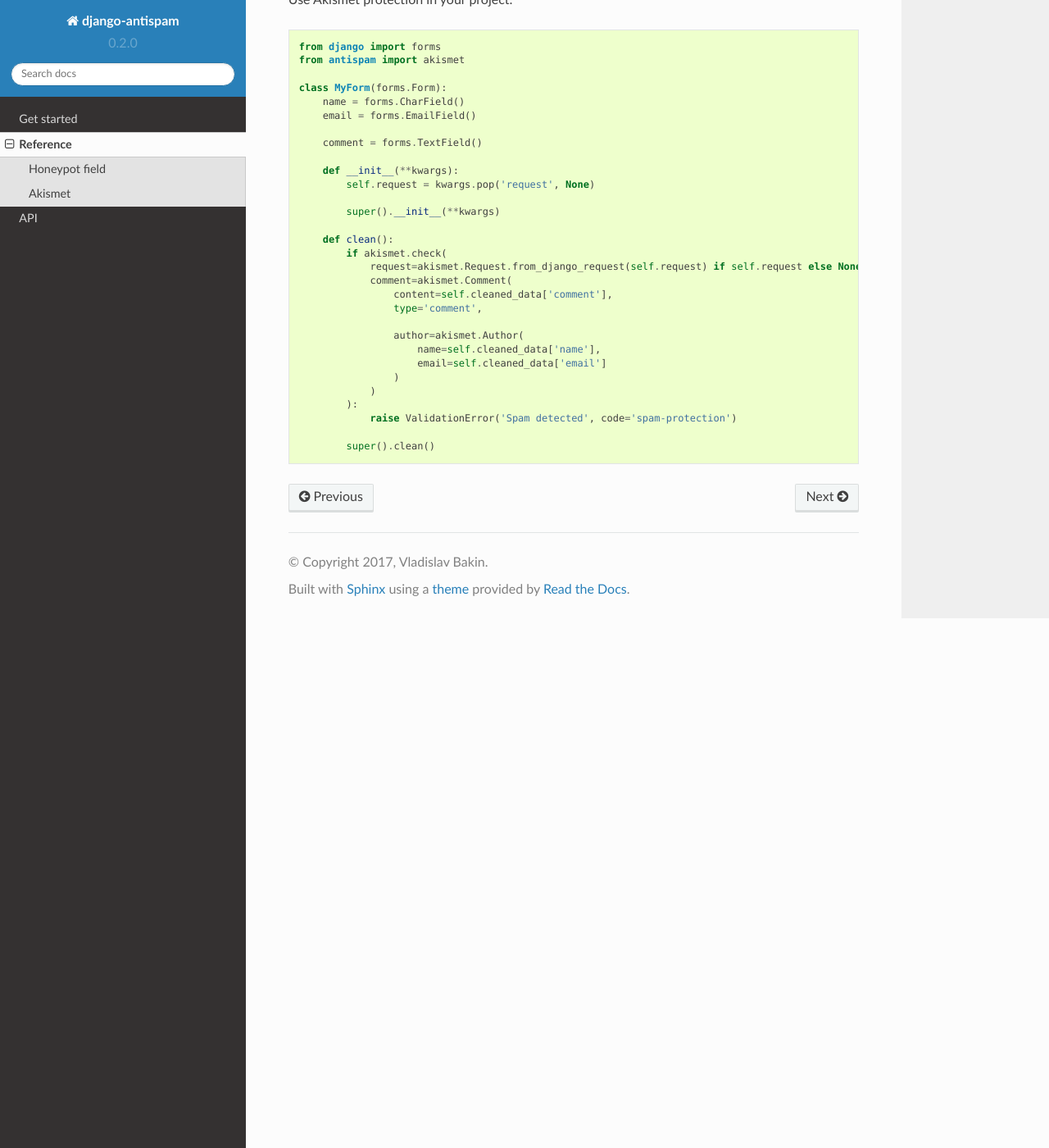
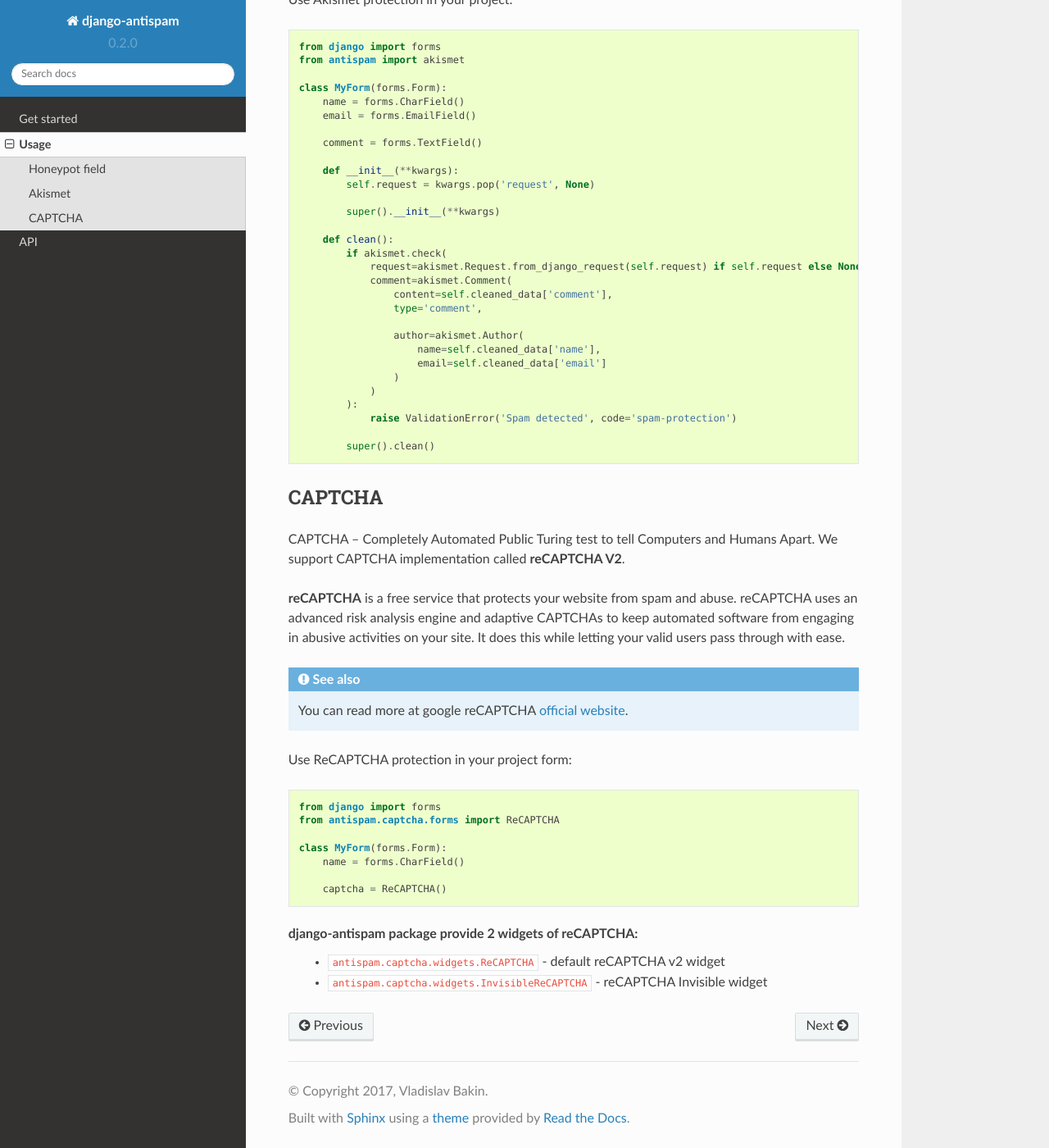
Before and after one commit to mixkorshun/django-antispam, a Sphinx documentation site: the page built from docs/usage.rst, in a window 1280 px wide and 1400 px high, scrolled down 878 px. Shown: the whole window at 82% size. Built offline with Sphinx 7.4.7 and the Read the Docs theme 2.0.0, drawn with Linux system fonts in a browser that asks for light colours; some of the changed text lies outside the part shown.

Commit message:
update documentation: add CAPTCHA docs

```diff
--- a/docs/index.rst
+++ b/docs/index.rst
@@ -10,7 +10,7 @@ Documentation
    :maxdepth: 1
 
    getstarted
-   reference
+   usage
    api/modules
 
 Indices and tables
--- a/docs/reference.rst
+++ b/docs/usage.rst
@@ -1,7 +1,7 @@
-.. _reference:
+.. _usage:
 
-Reference
-=========
+Usage
+=====
 
 Honeypot field
 --------------
@@ -67,3 +67,31 @@ Use Akismet protection in your project:
                 raise ValidationError('Spam detected', code='spam-protection')
 
             super().clean()
+
+
+CAPTCHA
+-------
+CAPTCHA – Completely Automated Public Turing test to tell Computers and Humans Apart. We support CAPTCHA implementation
+called **reCAPTCHA V2**.
+
+**reCAPTCHA** is a free service that protects your website from spam and abuse. reCAPTCHA uses an advanced risk analysis engine
+and adaptive CAPTCHAs to keep automated software from engaging in abusive activities on your site.
+It does this while letting your valid users pass through with ease.
+
+.. seealso:: You can read more at google reCAPTCHA `official website <https://www.google.com/recaptcha>`_.
+
+Use ReCAPTCHA protection in your project form:
+
+..  code-block:: python
+
+    from django import forms
+    from antispam.captcha.forms import ReCAPTCHA
+
+    class MyForm(forms.Form):
+        name = forms.CharField()
+
+        captcha = ReCAPTCHA()
+
+**django-antispam** package provide 2 widgets of reCAPTCHA:
+ * ``antispam.captcha.widgets.ReCAPTCHA`` - default reCAPTCHA v2 widget
+ * ``antispam.captcha.widgets.InvisibleReCAPTCHA`` - reCAPTCHA Invisible widget
```
Also changed, not shown: docs/getstarted.rst (+12 -0 lines).
